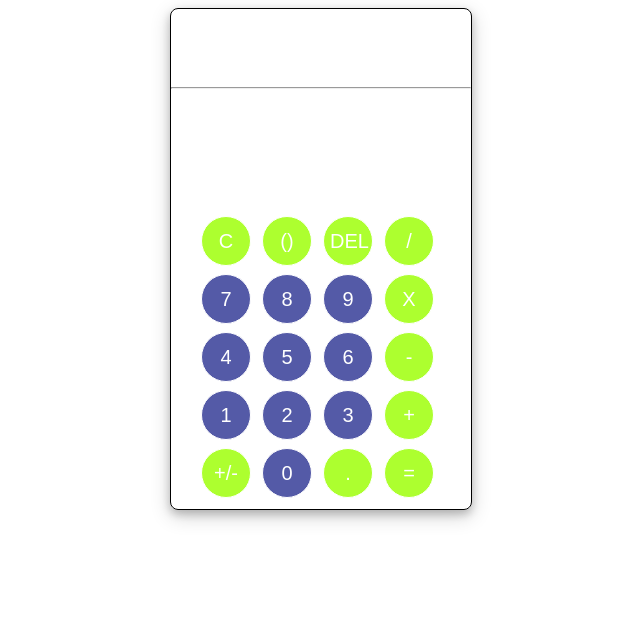
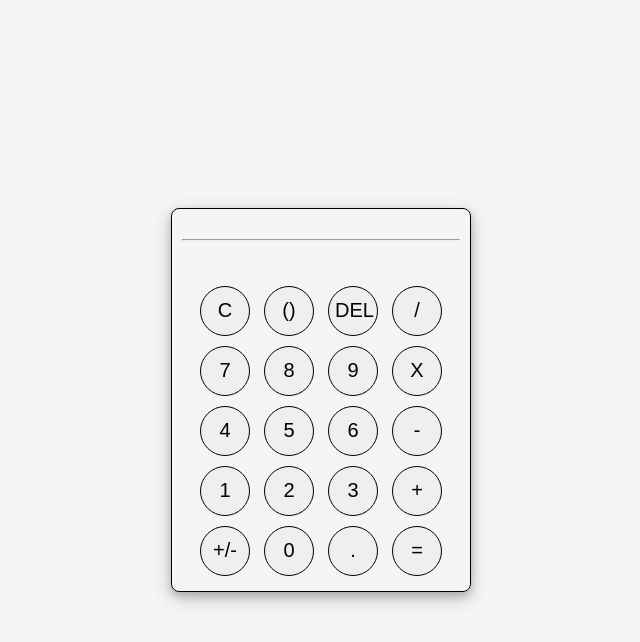
Before and after one commit to abhishekk119/calculatornew, a plain HTML site: page index.html in a window 1280 px wide. Shown: the whole page, without its empty margins (319-959 px from the left). Drawn offline with Linux system fonts and the light colour scheme.

Commit message:
Update styles.css

```diff
--- a/styles.css
+++ b/styles.css
@@ -1,65 +1,84 @@
+/* Add these at the top of your styles.css */
+html {
+    font-size: 16px;
+    box-sizing: border-box;
+}
+
+*, *:before, *:after {
+    box-sizing: inherit;
+}
+
+body {
+    margin: 0;
+    padding: 0;
+    min-height: 100vh;
+    display: flex;
+    justify-content: center;
+    align-items: center;
+    background-color: #f5f5f5;
+}
+
+/* Modify your existing container styles */
 #container {
     text-align: center;
-    margin: 0 auto 0 auto;
-    width: fit-content;
     border: solid 1px black;
-    height: 500px;
-    width: 300px;
     border-radius: 8px;
     box-shadow: 0 4px 8px 0 rgba(0, 0, 0, 0.2), 0 6px 20px 0 rgba(0, 0, 0, 0.19);
+    width: 90%;
+    max-width: 300px;
+    min-width: 250px;
+    margin: 20px auto;
+    padding: 10px;
 }
 
-#display-area{
-    height: 50px;
-
-}
-
-#display-area-h2{
-    color: gray;
-    font-family: "Times New Roman", Times, serif;
-}
-
-#result-area{
-    height: 50px;
-
-}
-
-#btn {
+/* Update button sizes for mobile */
+#btn, #colored {
     height: 50px;
     width: 50px;
     border: solid 1px;
     border-radius: 25px;
-    margin-right: 7px;
-    margin-top: 8px;
-    background-color: #545AA7;
-    color: white;
+    margin: 5px;
     font-size: 20px;
-
+    transition: all 0.2s ease;
 }
 
+/* Make buttons bigger on smaller screens */
+@media (max-width: 400px) {
+    #btn, #colored {
+        height: 60px;
+        width: 60px;
+        margin: 5px;
+    }
+
+    #buttons-and-operaters-div {
+        padding: 15px;
+    }
+}
+
+/* Adjust font sizes for mobile */
+@media (max-width: 500px) {
+    #display-area-h2 {
+        font-size: 1.2rem;
+    }
+
+    #result-area-h1 {
+        font-size: 1.5rem;
+    }
+}
+
+/* Keep your existing hover effects */
 #btn:hover {
     background-color: orange;
     transform: scale(1.02);
-}
-
-#buttons-and-operaters-div{
-    padding: 30px;
-
-}
-
-#colored {
-    height: 50px;
-    width: 50px;
-    border: solid 1px;
-    border-radius: 25px;
-    margin-right: 7px;
-    margin-top: 8px;
-    background-color: greenyellow;
-    color: white;
-    font-size: 20px;
 }
 
 #colored:hover {
     background-color: blue;
     transform: scale(1.02);
 }
+
+/* Add this for better touch targets on mobile */
+button {
+    -webkit-tap-highlight-color: transparent;
+    cursor: pointer;
+}
```
